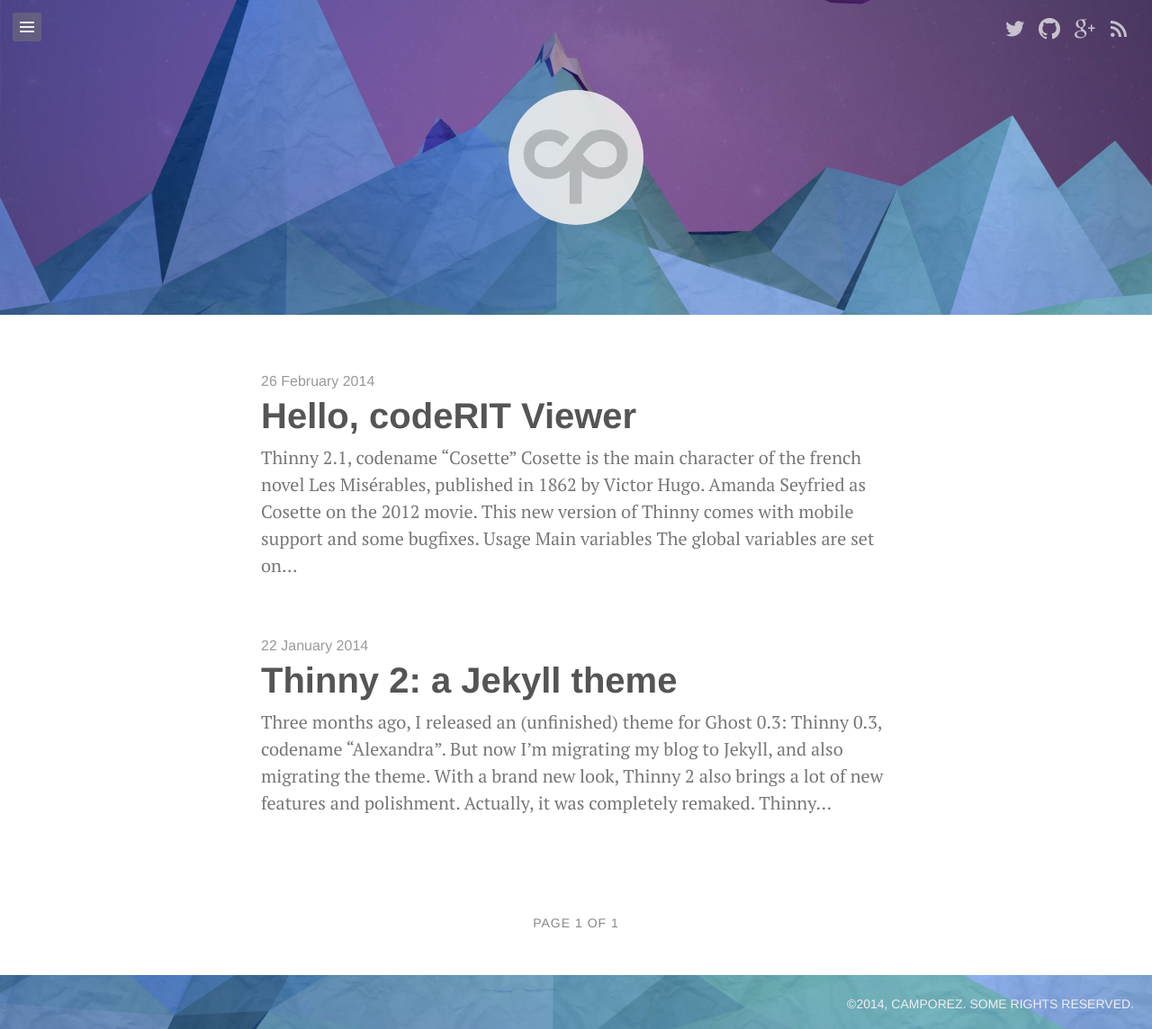
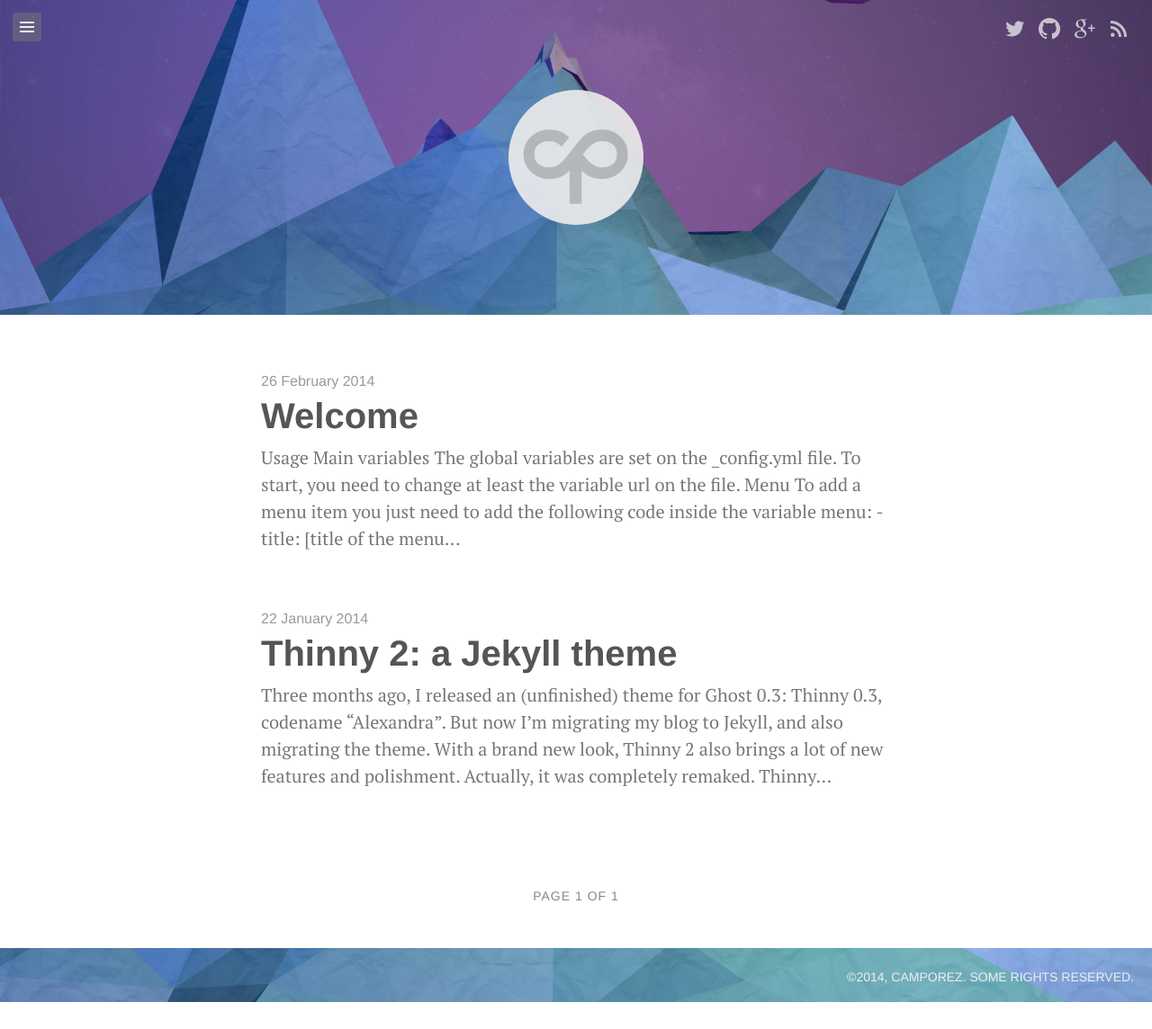
Before and after one commit to codeRIT/coderit.github.io, a Jekyll site: the page built from index.html, in a window 1280 px wide. Shown: the whole page at 90% size. Built offline with Jekyll 4.4.1, drawn with Linux system fonts in a browser that asks for light colours; Markdown is read by kramdown in place of the engine named in the settings; the list of posts is cut into pages by our own code; after the commit the page ends 1114 px from its top, so only the background shows below that.

Commit message:
add mp4 file modify main post

````diff
--- a/_config.yml
+++ b/_config.yml
@@ -12,7 +12,7 @@
 url:		http://coderit.org
 
 author:
-  name:		'Ian Camporez Brunelli'
+  name:		'codeRIT'
   url:		https://google.com/+IanCamporezBrunelli
 
 paginate:	5
--- a/_posts/2014-02-26-hello-cosette.md
+++ b/_posts/2014-02-26-hello-cosette.md
@@ -1,18 +1,13 @@
 ---
 layout: post
-title: "Hello, codeRIT Viewer"
-quote: Thinny reaches a new version, with mobile support and some other cool features.
-image: /media/2014-02-26-hello-cosette/cover.jpg
-video: false
+title: "Welcome"
+quote: codeRIT comes to life!
+image: false
+video: true
+video_mp4: /media/2014-02-26-hello-cosette/StockInnovation.mp4
 ---
 
-#Thinny 2.1, codename "[Cosette](http://lesmiserables.wikia.com/wiki/Cosette)"
 
-Cosette is the main character of the french novel _Les Misérables_, published in 1862 by _Victor Hugo_.
-
-{% include image.html url="/media/2014-02-26-hello-cosette/cosette.jpg" width="100%" description="Amanda Seyfried as Cosette on the 2012 movie." %}
-
-This new version of Thinny comes with mobile support and some bugfixes.
 
 ## Usage
 
@@ -22,15 +17,7 @@
 
 To start, you need to change at least the variable `url` on the file.
 
-#### Social links
-
-To add a social link you just need to add the following code inside the variable `social`:
-
-```
-  - icon:	[the genericon name for the social network]
-    url:	[the url to follow]
-    desc:	[a small description for the link (e.g. "Follow me on twitter")]
-```
+<iframe width="560" height="315" src="//www.youtube.com/embed/HlGcXcdwJqk" frameborder="0" allowfullscreen></iframe>
 
 #### Menu
 
````
Also changed, not shown: 1 other file.
